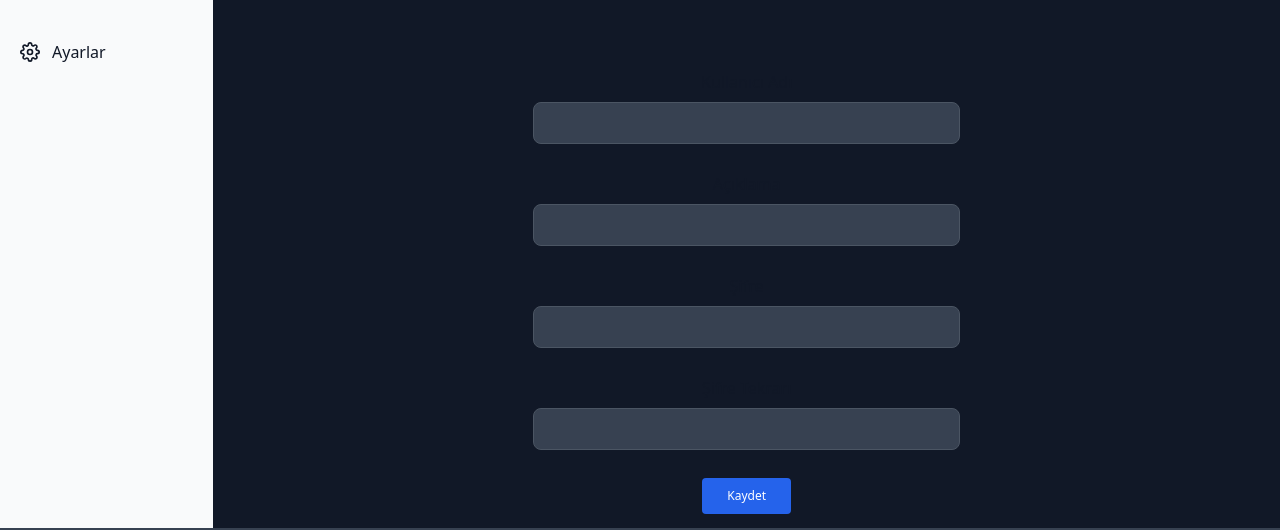
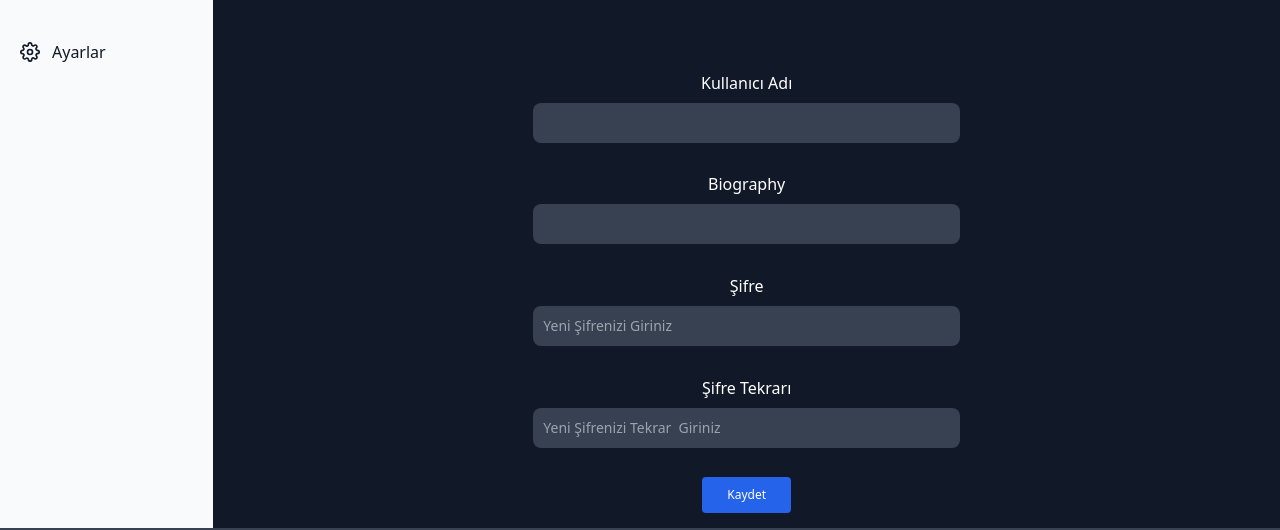
Before and after one commit to Berat-Ozgen/mern-forum, a React (Create React App) app in the folder client/: page /profile/settings/1 in a window 1280 px wide. Shown: the part 336-866 px from the top of the page. Built offline with nearby package versions, Linux system fonts and the light colour scheme.

Commit message:
ProflieSettings.tsx edit
add placeholder and minor css changes

```diff
--- a/client/src/pages/ProflieSettings.tsx
+++ b/client/src/pages/ProflieSettings.tsx
@@ -1,6 +1,9 @@
 import React from "react";
+import { useAppSelector } from "../reduxHooks/storeHook";
 
 const ProflieSettings = () => {
+  const { userInformation } = useAppSelector((state) => state.usersData);
+
   return (
     <div className="flex pt-6 flex-col items-center  w-full bg-gray-900 text-white">
       <div className="flex flex-[1]  w-56 h-56">
@@ -12,28 +15,42 @@ const ProflieSettings = () => {
       </div>
       <div className="flex flex-col flex-[3] items-center justify-around pt-20  w-full">
         <div className="flex flex-col w-full items-center">
-          <label className="block mb-2 text-base font-medium text-gray-900 dark:text-white">
+          <label className=" mb-2 text-base font-medium text-white">
             Kullanıcı Adı
           </label>
-          <input className=" bg-gray-700 border w-2/5 border-gray-600 text-sm rounded-lg p-2.5 placeholder-gray-400 text-white" />
+          <input
+            placeholder={userInformation?.username}
+            className=" bg-gray-700 w-2/5 text-sm rounded-lg p-2.5 placeholder:opacity-50 text-white"
+          />
         </div>
         <div className="flex flex-col w-full items-center">
-          <label className="block mb-2 text-base font-medium text-gray-900 dark:text-white">
-            Açıklama
+          <label className="mb-2 text-base font-medium text-white">
+            Biography
           </label>
-          <input className=" bg-gray-700 border w-2/5 border-gray-600 text-sm rounded-lg p-2.5 placeholder-gray-400 text-white" />
+          <input
+            placeholder={userInformation?.biography}
+            className="bg-gray-700  w-2/5 text-sm rounded-lg p-2.5 placeholder:opacity-50 text-white"
+          />
         </div>
         <div className="flex flex-col w-full items-center">
-          <label className="block mb-2 text-base font-medium text-gray-900 dark:text-white">
+          <label className=" mb-2 text-base font-medium text-white">
             Şifre
           </label>
-          <input className=" bg-gray-700 border w-2/5 border-gray-600 text-sm rounded-lg p-2.5 placeholder-gray-400 text-white" />
+          <input
+            placeholder="Yeni Şifrenizi Giriniz"
+            type={"password"}
+            className=" bg-gray-700  w-2/5  text-sm rounded-lg p-2.5  text-white"
+          />
         </div>
         <div className="flex flex-col w-full items-center">
-          <label className="block mb-2 text-base font-medium text-gray-900 dark:text-white">
+          <label className="mb-2 text-base font-medium text-white">
             Şifre Tekrarı
           </label>
-          <input className=" bg-gray-700 border w-2/5 border-gray-600 text-sm rounded-lg p-2.5 placeholder-gray-400 text-white" />
+          <input
+            placeholder="Yeni Şifrenizi Tekrar  Giriniz"
+            type={"password"}
+            className=" bg-gray-700  w-2/5 text-sm rounded-lg p-2.5 text-white"
+          />
         </div>
         <div className="flex flex-col items-center w-full">
           <button className="px-6 py-2.5 w-1/12 bg-blue-600 text-white font-medium text-xs rounded hover:bg-blue-700 hover:shadow-lg focus:bg-blue-700 focus:shadow-lg focus:outline-none  active:bg-blue-800 active:shadow-lg transition duration-150 ease-in-out">
```
